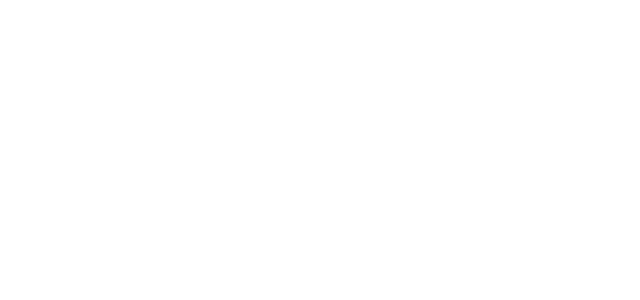
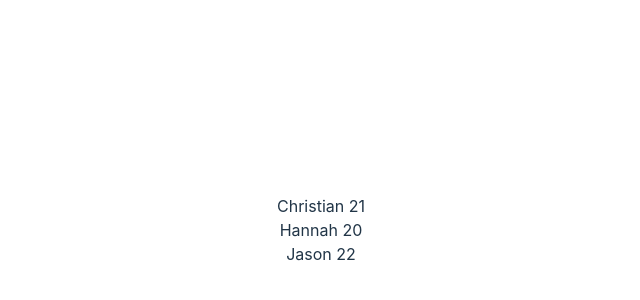
Before and after one commit to GinoongFlores/react-course, a React (Vite) app: page / in a window 1280 px wide. Shown: the part 170-470 px from the top of the page, without its empty margins (319-959 px from the left). Built offline with nearby package versions, Linux system fonts and the light colour scheme.

Commit message:
adding lists

```diff
--- a/src/App.jsx
+++ b/src/App.jsx
@@ -3,7 +3,21 @@
 import "./App.css";
 
 function App() {
-	const names = ["Christian", "Hannah", "Jason", "Jaycon", "Philipp", "Paul"];
+	// const names = ["Christian", "Hannah", "Jason", "Jaycon", "Philipp", "Paul"];
+	const users = [
+		{
+			name: "Christian",
+			age: 21,
+		},
+		{
+			name: "Hannah",
+			age: 20,
+		},
+		{
+			name: "Jason",
+			age: 22,
+		},
+	];
 
 	return (
 		<div className="App">
@@ -13,17 +27,31 @@
 
 					return <h1 key={key}>{name}</h1>; // we can also pass here the key to remove the warning of not using it. But you cannot use the key as a prop in the child component.
 				})} */}
+				{users.map((user, key) => {
+					return (
+						<>
+							{/* we need to call the user array's properties to get its values */}
+							{/* {user.name} {user.age} */}
+
+							{/* we can also pass the user array as a prop to the Users component */}
+							<Users name={user.name} age={user.age} />
+						</>
+					);
+				})}
 			</>
 		</div>
 	);
 }
 
-const DisplayNames = () => {
-	for (name of namesList) {
-		<h1>names.Christian</h1>;
-	}
-
-	return <></>;
+const Users = (props) => {
+	return (
+		<>
+			<div>
+				{/* here we can use props as an parameter as a reference of the user's array */}
+				{props.name} {props.age}
+			</div>
+		</>
+	);
 };
 
 export default App;
```
